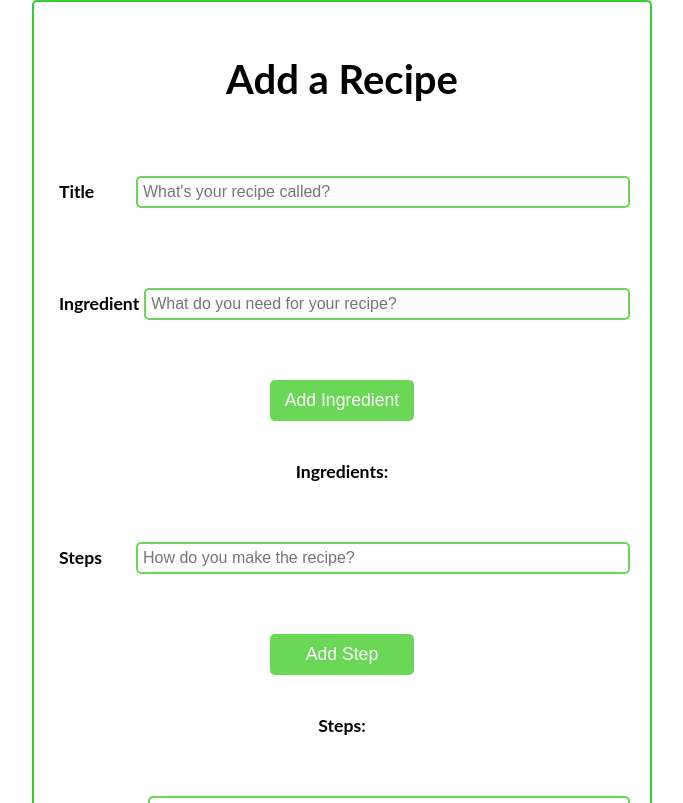
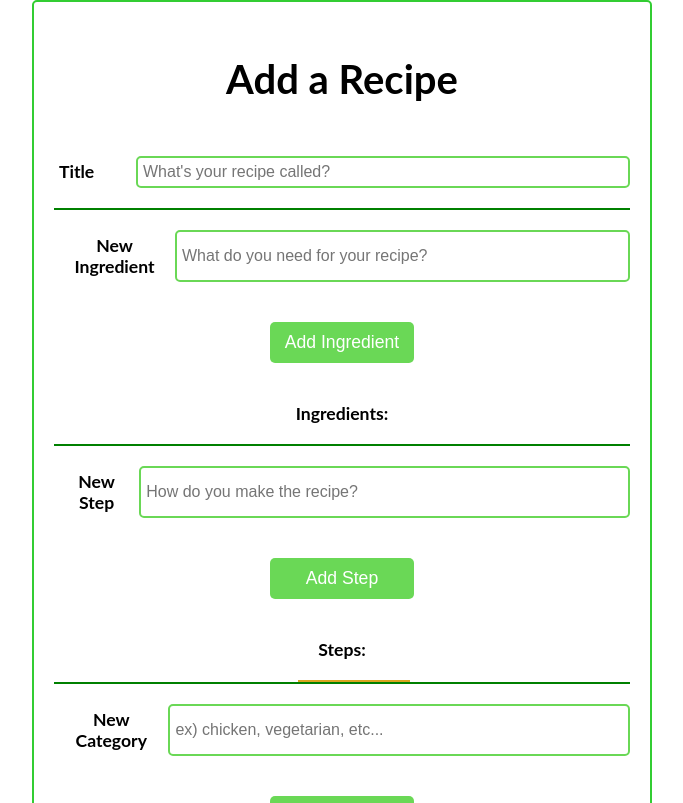
Before and after one commit to Build-Week-Secret-Family-Recipes1/front-end, a React (Create React App) app: page /new in a window 1280 px wide. Shown: the top 803 px of the page, without its empty margins (298-981 px from the left). Built offline with nearby package versions, Linux system fonts and the light colour scheme.

Commit message:
styling the forms to make them easier to read

```diff
--- a/src/components/EditRecipe.js
+++ b/src/components/EditRecipe.js
@@ -37,6 +37,7 @@ const Label = styled.label`
     justify-content: space-between;
     padding: 40px;
     width: 100%;
+    border-bottom: 2px solid green;
 `
 
 const Input = styled.input`
@@ -94,7 +95,7 @@ function EditRecipe({getRecipe, recipe, ...props}) {
         newIngredient: '',
         ingredients: [],
         newStep: '',
-        steps: ['Test step'],
+        steps: [],
         newTag: '',
         tags: []
     });
@@ -193,7 +194,7 @@ function EditRecipe({getRecipe, recipe, ...props}) {
           <StyledForm onSubmit={submitForm}>
               <H2>Edit this Recipe</H2>
               <Label htmlFor="title">
-                  New Title
+                  <H5>New Title</H5>
                   <Input
                       type="text"
                       name="title"
@@ -205,7 +206,7 @@ function EditRecipe({getRecipe, recipe, ...props}) {
               </Label>
               {errorState.title.length > 0 ? (<p>{errorState.title}</p>) : null}
               <Label htmlFor="newIngredient">
-                  New Ingredient
+                  <H5>New Ingredient</H5>
                   <Input
                       type="text"
                       name="newIngredient"
@@ -219,7 +220,7 @@ function EditRecipe({getRecipe, recipe, ...props}) {
               {/* Need to figure out how to get this ingredients error to show */}
               {errorState.ingredients.length > 0 ? (<p>{errorState.ingredients}</p>) : null}
               <div>
-                  <H5>Ingredients</H5>
+                  <H5>Ingredients:</H5>
                   <Ul>
                       {recipeState.ingredients.map((ingredient) => {
                           return (
@@ -229,7 +230,7 @@ function EditRecipe({getRecipe, recipe, ...props}) {
                   </Ul>
               </div>
               <Label htmlFor="newStep">
-                  New Steps
+                  <H5>New Step</H5>
                   <Input
                       type="text"
                       name="newStep"
@@ -241,7 +242,7 @@ function EditRecipe({getRecipe, recipe, ...props}) {
               </Label>
               <Button onClick={addStep}>Add Step</Button>
               <div>
-                  <H5>Steps</H5>
+                  <H5>Steps:</H5>
                   <Ol>
                       {recipeState.steps.map((step) => {
                           return (
@@ -251,7 +252,7 @@ function EditRecipe({getRecipe, recipe, ...props}) {
                   </Ol>
               </div>
               <Label htmlFor="newTag">
-                  New Category
+                  <H5>New Category</H5>
                   <Input
                       type="text"
                       name="newTag"
@@ -263,7 +264,7 @@ function EditRecipe({getRecipe, recipe, ...props}) {
               </Label>
               <Button onClick={addTag}>Add Category</Button>
               <div>
-                  <H5>Categories</H5>
+                  <H5>Categories:</H5>
                   <Ul>
                       {recipeState.tags.map((tag) => {
                           return (
@@ -273,7 +274,7 @@ function EditRecipe({getRecipe, recipe, ...props}) {
                   </Ul>
               </div>
               <Label htmlFor="source">
-                  New Source
+                  <H5>New Source</H5>
                   <Input
                       type="text"
                       name="source"
--- a/src/components/Recipe.js
+++ b/src/components/Recipe.js
@@ -23,8 +23,10 @@ const H5 = styled.h5`
     font-size: 1.1rem;
     font-style: italic;
 `
-const Step = styled.li`
+
+const Li = styled.li`
     width: 95%;
+    line-height: 1.5;
 `
 
 const ButtonContainer = styled.div`
@@ -66,7 +68,7 @@ function Recipe(props) {
             <ul>
                 {props.ingredients.map(ingredient => {
                     return (
-                        <li>{ingredient}</li>
+                        <Li>{ingredient}</Li>
                     )
                 })}
             </ul>
@@ -74,7 +76,7 @@ function Recipe(props) {
             <ol>
                 {props.steps.map(step => {
                     return (
-                        <Step>{step}</Step>
+                        <Li>{step}</Li>
                     )
                 })}
             </ol>
--- a/src/components/RecipeForm.js
+++ b/src/components/RecipeForm.js
@@ -35,8 +35,9 @@ const SubmitButton = styled(Button)`
 const Label = styled.label`
     display: flex;
     justify-content: space-between;
-    padding: 40px;
+    padding: 20px 0;
     width: 100%;
+    border-top: ${props => props.primary ? '2px solid green' : 'none'};
 `
 
 const Input = styled.input`
@@ -66,7 +67,10 @@ const Ul = styled.ul`
 const Ol = styled.ol`
     text-align: left;
     width: 80%;
+    max-width: 500px;
+    overflow: hidden;
     margin: auto;
+    border: 1px solid goldenrod;
 `
 
 const formSchema = yup.object().shape({
@@ -183,8 +187,8 @@ function RecipeForm(props) {
                   />
               </Label>
               {errorState.title.length > 0 ? (<p>{errorState.title}</p>) : null}
-              <Label htmlFor="newIngredient">
-                  <H5>Ingredient</H5>
+              <Label primary htmlFor="newIngredient">
+                  <H5>New Ingredient</H5>
                   <Input
                       type="text"
                       name="newIngredient"
@@ -207,8 +211,8 @@ function RecipeForm(props) {
                       })}
                   </Ul>
               </div>
-              <Label htmlFor="newStep">
-                  <H5>Steps</H5>
+              <Label primary htmlFor="newStep">
+                  <H5>New Step</H5>
                   <Input
                       type="text"
                       name="newStep"
@@ -229,8 +233,8 @@ function RecipeForm(props) {
                       })}
                   </Ol>
               </div>
-              <Label htmlFor="newTag">
-                  <H5>Categories</H5>
+              <Label primary htmlFor="newTag">
+                  <H5>New Category</H5>
                   <Input
                       type="text"
                       name="newTag"
@@ -251,7 +255,7 @@ function RecipeForm(props) {
                       })}
                   </Ul>
               </div>
-              <Label htmlFor="source">
+              <Label primary htmlFor="source">
                   <H5>Source</H5>
                   <Input
                       type="text"
--- a/src/styles.scss
+++ b/src/styles.scss
@@ -76,7 +76,7 @@ form {
   label {
     display: flex;
     justify-content: space-between;
-    padding: 4px 36px 4px 40px;
+
   }
 
   input {
```
